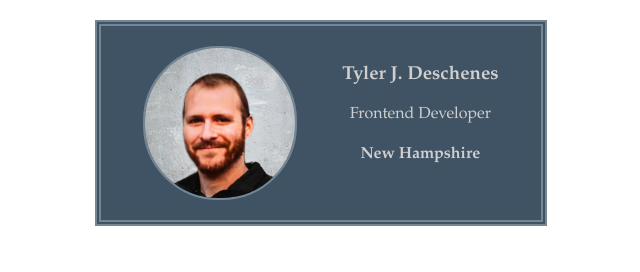
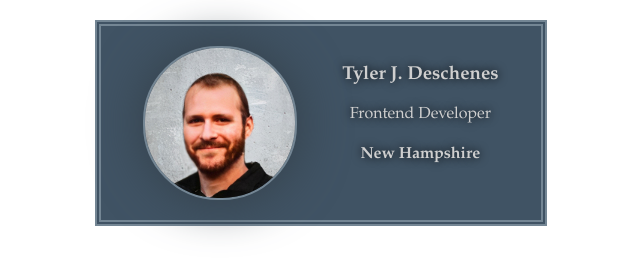
Before and after one commit to deschenest/business-card, a website built with Vite: page index.html in a window 1280 px wide. Shown: the full height of the page, 319-959 px from the left. Built offline with nearby package versions, Linux system fonts and the light colour scheme.

Commit message:
Add files via upload

```diff
--- a/index.html
+++ b/index.html
@@ -5,7 +5,7 @@
     <body>
         <div class="card">
             <img class="avatar" src="images/image.jpg">
-            <div >
+            <div class="info" >
                 <h3>Tyler J. Deschenes</h3>
                 <p>Frontend Developer</p>
                 <h4>New Hampshire</h4>
--- a/styles.css
+++ b/styles.css
@@ -12,6 +12,7 @@ body {
     width: 150px;
     border-radius: 75px;
     border: 2px double #748694;
+    filter: drop-shadow(0px 0px 25px #333f48);
 }
 
 .card {
@@ -36,6 +37,9 @@ body {
     border: 1px groove blue;
 }
 
+.info {
+    text-shadow: 0px 0px 10px black;
+}
 /*
 Stretch goals:
 Find other ways you can personalize
```
